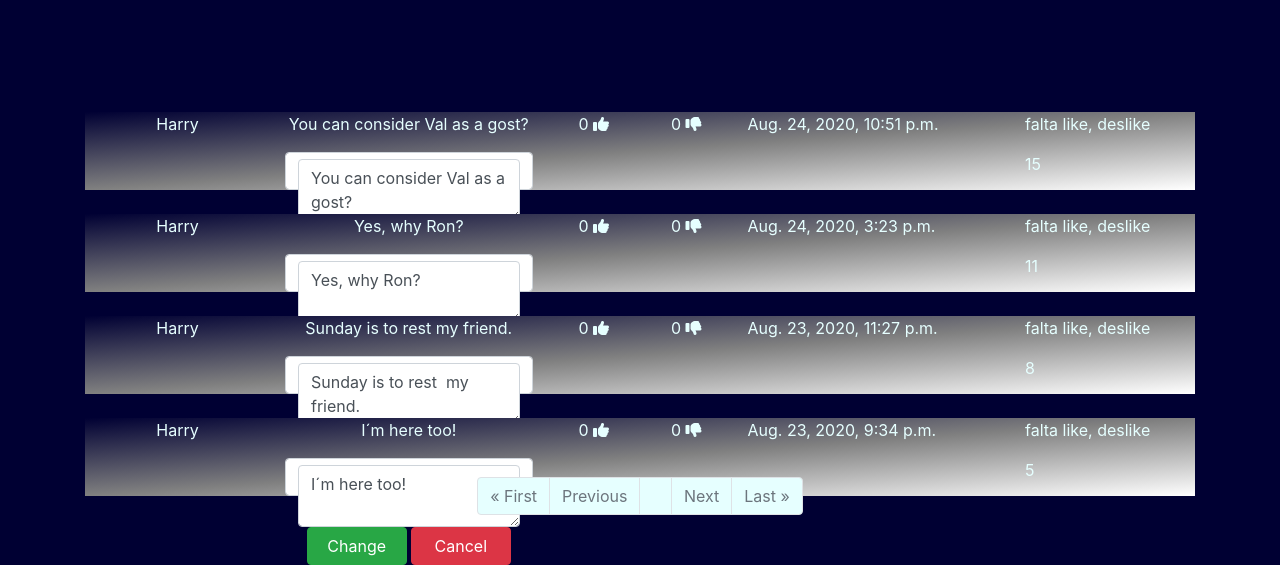
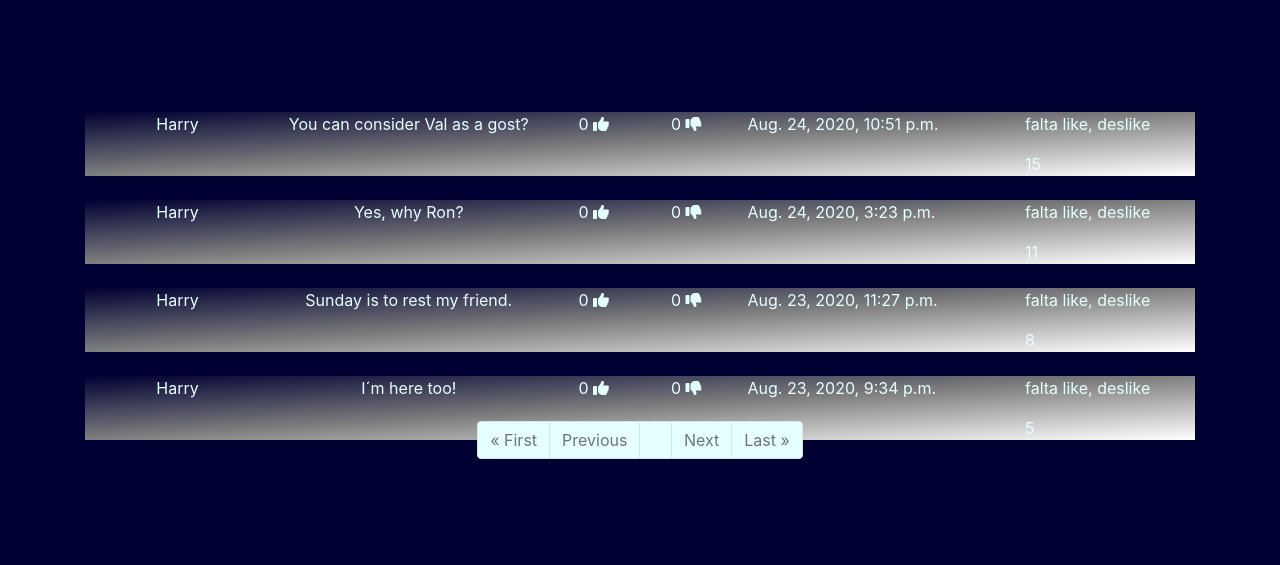
Before and after one commit to gracebcorrea/Project4, a Django app: page /profile/Harry in a window 1280 px wide. Shown: the part 375-940 px from the top of the page. After the commit the page ends 834 px from the top, so only its background shows below. Run offline with Django 3.2, Linux system fonts and the light colour scheme; a user stored in the database is signed in; data comes from the database, SQL or seed files in the repository; some libraries are stand-ins or nearby versions.

Commit message:
Update profile.html

```diff
--- a/network/templates/network/profile.html
+++ b/network/templates/network/profile.html
@@ -60,15 +60,11 @@
                         {% endif %}
                    </div>
                     <div class="col-lg-3" style="text-align: center;">
-                        <div id="oldtext-{{Post.id}}" class="hideold">
+                        <div id="oldtext-{{Post.id}}" class="hideold" data-postid="{{post.id}}">
                            <p > {{Post.Post}} </p>
                         </div>
-                        <div id="newtext-{{Post.id}}" class="hidenew">
-                          <form class="form-control" id="fnewtext-{{Post.id}}">
-                              <textarea class="form-control" id="newpost-{{Post.id}}" >{{Post.Post}}</textarea>
-                              <input type="submit" value="Change" class="btn btn-success" style="width:45%;" onclick="changepost( {{Post.id}}, 'profile');">
-                              <input type="cancel" value="Cancel" class="btn btn-danger"  style="width:45%;" onclick="window.location.reload(true);">
-                          </form>
+                        <div id="newtext-{{Post.id}}" class="hidenew" data-postid="{{post.id}}">
+
                         </div>
                    </div>
                    <div class="col-lg-1" style="text-align: center;">
```
